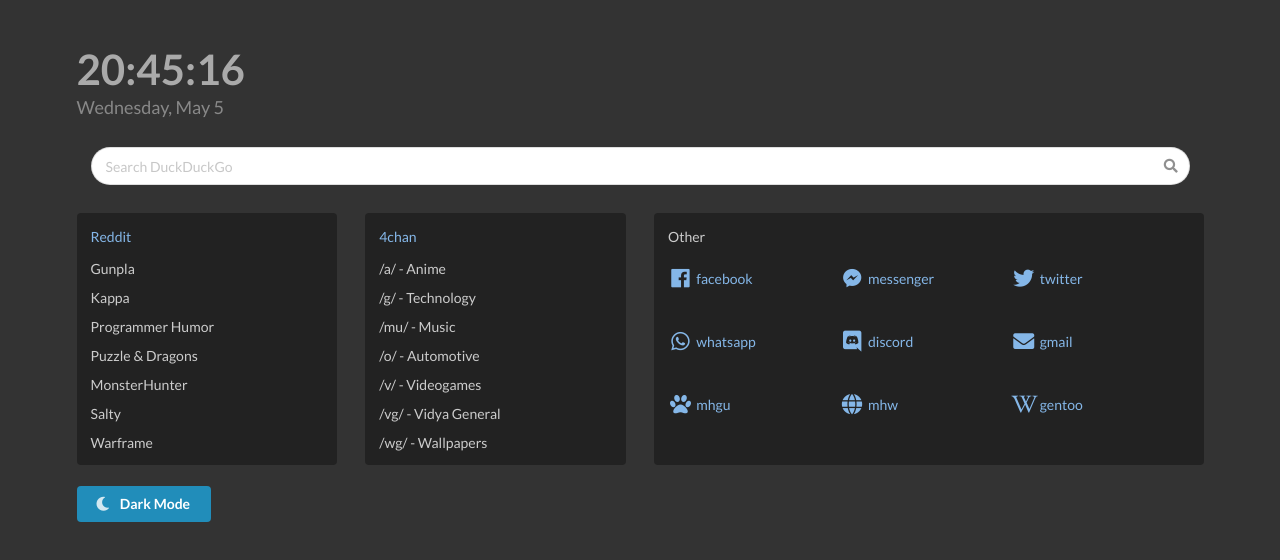
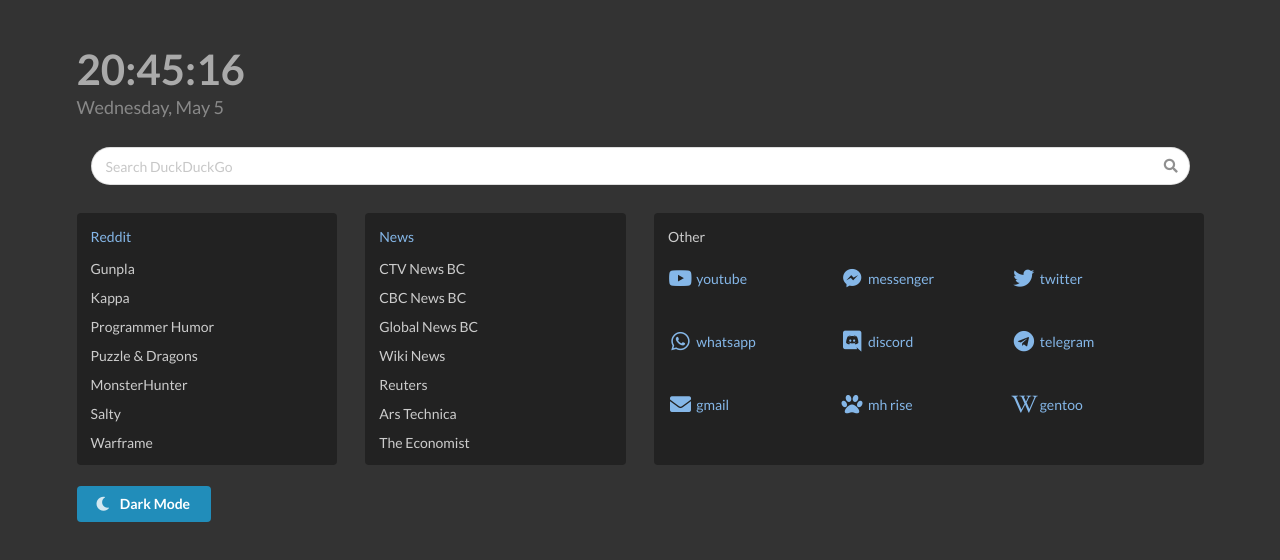
Before and after one commit to deadjuice/deadjuice.github.io, a plain HTML site: page index.html in a window 1280 px wide. Drawn offline with nearby package versions, Linux system fonts and the light colour scheme.

Commit message:
Updating links with sandbox updates

```diff
--- a/index.html
+++ b/index.html
@@ -57,35 +57,28 @@
                         </div>
                         <div class="column">
                             <div class="ui card">
-                                <div class="header"><a href="https://4chan.org">4chan</a></div>
+                                <div class="header"><a href="https://news.google.com">News</a></div>
                                 <div role="list" class="ui divided relaxed list">
                                     <div role="listitem" class="item">
-                                        <div class="content"><a href="https://4chan.org/a/" class="description">/a/
-                                                - Anime</a></div>
+                                        <div class="content"><a href="https://bc.ctvnews.ca/" class="description">CTV News BC</a></div>
                                     </div>
                                     <div role="listitem" class="item">
-                                        <div class="content"><a href="https://4chan.org/g/" class="description">/g/
-                                                - Technology</a></div>
+                                        <div class="content"><a href="https://www.cbc.ca/news/canada/british-columbia" class="description">CBC News BC</a></div>
                                     </div>
                                     <div role="listitem" class="item">
-                                        <div class="content"><a href="https://4chan.org/o/" class="description">/mu/
-                                                - Music</a></div>
+                                        <div class="content"><a href="https://globalnews.ca/bc/" class="description">Global News BC</a></div>
                                     </div>
                                     <div role="listitem" class="item">
-                                        <div class="content"><a href="https://4chan.org/o/" class="description">/o/
-                                                - Automotive</a></div>
+                                        <div class="content"><a href="https://en.wikinews.org/wiki/Main_Page" class="description">Wiki News</a></div>
                                     </div>
                                     <div role="listitem" class="item">
-                                        <div class="content"><a href="https://4chan.org/v/" class="description">/v/
-                                                - Videogames</a></div>
+                                        <div class="content"><a href="https://www.reuters.com/" class="description">Reuters</a></div>
                                     </div>
                                     <div role="listitem" class="item">
-                                        <div class="content"><a href="https://4chan.org/vg/" class="description">/vg/
-                                                - Vidya General</a></div>
+                                        <div class="content"><a href="https://arstechnica.com/" class="description">Ars Technica</a></div>
                                     </div>
                                     <div role="listitem" class="item">
-                                        <div class="content"><a href="https://4chan.org/wg/" class="description">/wg/
-                                                - Wallpapers</a></div>
+                                        <div class="content"><a href="https://www.economist.com/" class="description">The Economist</a></div>
                                     </div>
                                 </div>
                             </div>
@@ -96,19 +89,19 @@
                     <div id="apps" class="ui card">
                         <div class="header">Other</div>
                         <div class="ui grid">
-                            <div class="stretched row"><a href="https://facebook.com" class="five wide column"><i
-                                        aria-hidden="true" class="facebook large icon"></i>facebook</a><a
+                            <div class="stretched row"><a href="https://www.youtube.com/" class="five wide column"><i
+                                        aria-hidden="true" class="youtube large icon"></i>youtube</a><a
                                     href="https://messenger.com" class="five wide column"><i aria-hidden="true" class="facebook messenger large icon"></i>messenger</a><a
                                     href="https://twitter.com" class="five wide column"><i aria-hidden="true"
                                         class="twitter large icon"></i>twitter</a></div>
                             <div class="stretched row"><a href="https://web.whatsapp.com" class="five wide column"><i
                                         aria-hidden="true" class="whatsapp large icon"></i>whatsapp</a><a
                                     href="https://discordapp.com" class="five wide column"><i aria-hidden="true" class="discord large icon"></i>discord</a><a
-                                    href="https://gmail.com" class="five wide column"><i aria-hidden="true"
-                                        class="mail large icon"></i>gmail</a></div>
-                            <div class="stretched row"><a href="https://mhgu.kiranico.com" class="five wide column"><i
-                                        aria-hidden="true" class="paw large icon"></i>mhgu</a><a href="https://mhworld.kiranico.com"
-                                    class="five wide column"><i aria-hidden="true" class="world large icon"></i>mhw</a><a
+                                    href="https://web.telegram.org" class="five wide column"><i aria-hidden="true"
+                                        class="telegram large icon"></i>telegram</a></div>
+                            <div class="stretched row"><a href="https://gmail.com" class="five wide column"><i
+                                        aria-hidden="true" class="mail large icon"></i>gmail</a><a href="https://mhrise.kiranico.com/"
+                                    class="five wide column"><i aria-hidden="true" class="paw large icon"></i>mh rise</a><a
                                     href="https://wiki.installgentoo.com/index.php/Main_Page" class="five wide column"><i
                                         aria-hidden="true" class="wikipedia w large icon"></i>gentoo</a></div>
                         </div>
```
